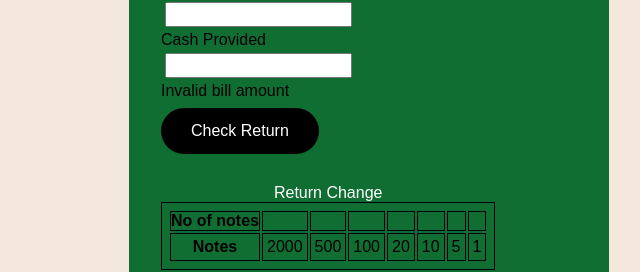
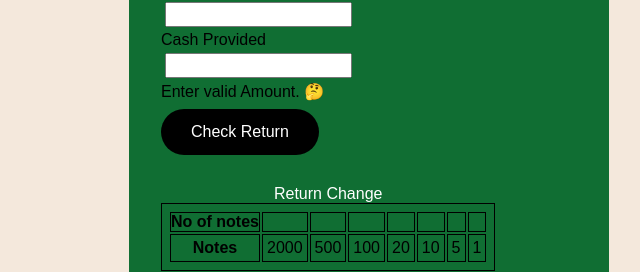
Before and after one commit to amaan1dev/cash-register-app, a plain HTML site: page cash-register.html in a window 1280 px wide. Both pictures are taken after a click on the button "Check Return". Shown: the part 262-534 px from the top of the page, 271-911 px from the left. Drawn offline with Linux system fonts and the light colour scheme.

Commit message:
bug fixed

```diff
--- a/index.js
+++ b/index.js
@@ -1,40 +1,46 @@
 const billAmount = document.querySelector("#bill-amount");
 const cashGiven = document.querySelector("#cash-given");
 const checkButton = document.querySelector("#check-button");
-const message = document.querySelector("#error-message");
+const errorMessage = document.querySelector("#error-message");
 const noOfNotes = document.querySelectorAll(".no-of-notes")
 
-const availableNotes = [2000, 500, 100, 20, 10, 5, 1];
+const notes = [2000, 500, 100, 20, 10, 5, 1]
 
-checkButton.addEventListener("click", function checkBillAndCashAmount(){
-    hideMessage();
-    if(billAmount.value > 0){
-        if(cashGiven.value >= billAmount.value){
-            const amountToBeReturned = cashGiven.value - billAmount.value;
-            calculateChange(amountToBeReturned);
+checkButton.addEventListener("click", () => {
+    let bill = Number(billAmount.value)
+    let cash = Number(cashGiven.value)
+    errorMessage.style.display = "none"
+    if (bill > 0) {
 
-        } else{
-            showMessage("Salman khan wants you to wash plates")
+        if (cash > bill) {
+            let amountToBeReturned = cash - bill
+            calculateChange(amountToBeReturned)
+        } else {
+            errorMsg("You need to give more cash. 💵")
         }
 
-    }else{
-        showMessage("Invalid bill amount")
+        if (bill === cash) {
+            errorMsg("Nothing to return!")
+        }
+
+    } else {
+        errorMsg("Enter valid Amount. 🤔")
     }
-});
+
+})
 
 function calculateChange(amountToBeReturned){
-    for(let i = 0; i < availableNotes.length; i++){
-        const numberOfNotes = Math.trunc(amountToBeReturned / availableNotes[i]);
-        amountToBeReturned %= availableNotes[i];
-        noOfNotes[i].innerText = numberOfNotes;
+    for(let i = 0; i < notes.length; i++){
+
+
+        const numberOfNotes = Math.trunc(amountToBeReturned / notes[i])
+        amountToBeReturned = amountToBeReturned % notes[i]
+        noOfNotes[i].innerText = numberOfNotes
 
     }
 }
 
-function hideMessage(){
-    message.style.display = "none";
+const errorMsg = message => {
+    errorMessage.style.display = "block"
+    errorMessage.innerText = message
 }
-function showMessage(msg){
-    message.style.display = "block";
-    message.innerText = msg;
-}
```
Also changed, not shown: index.html (+0 -30 lines).
